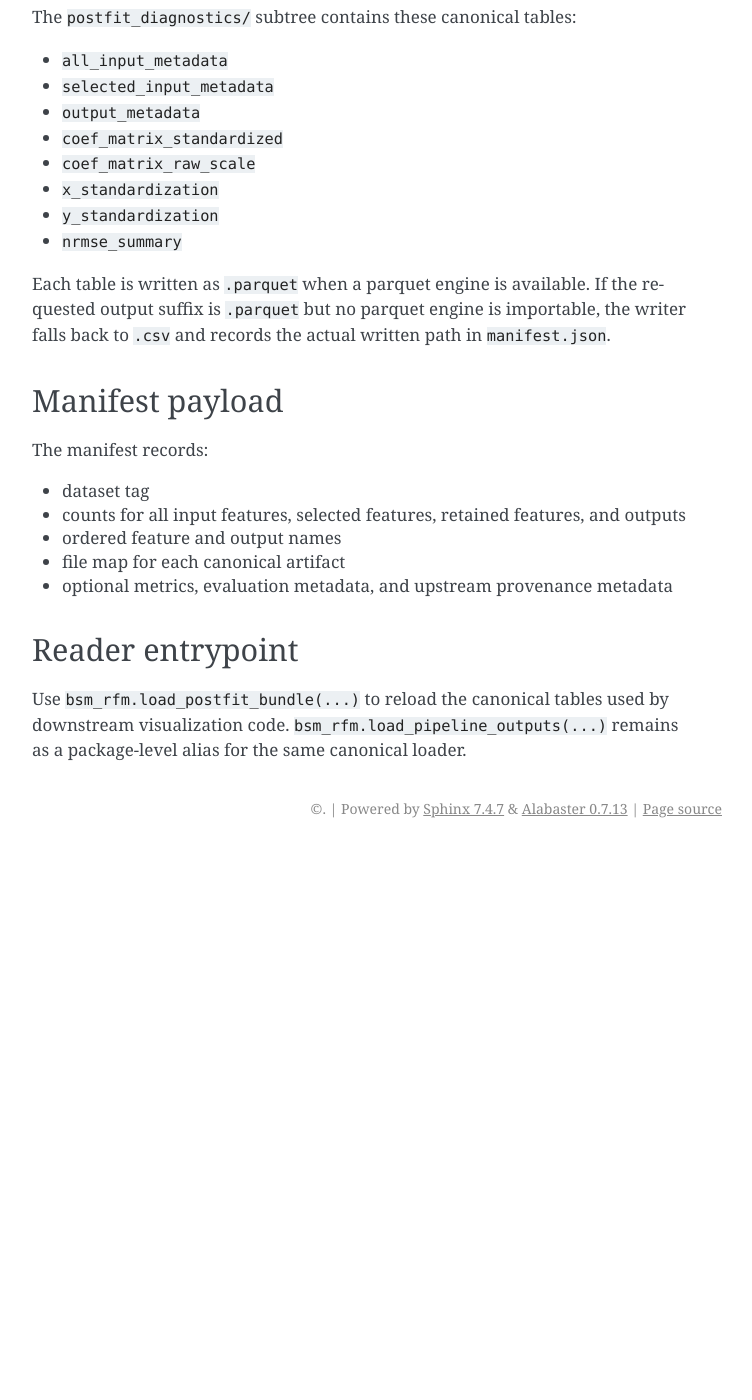
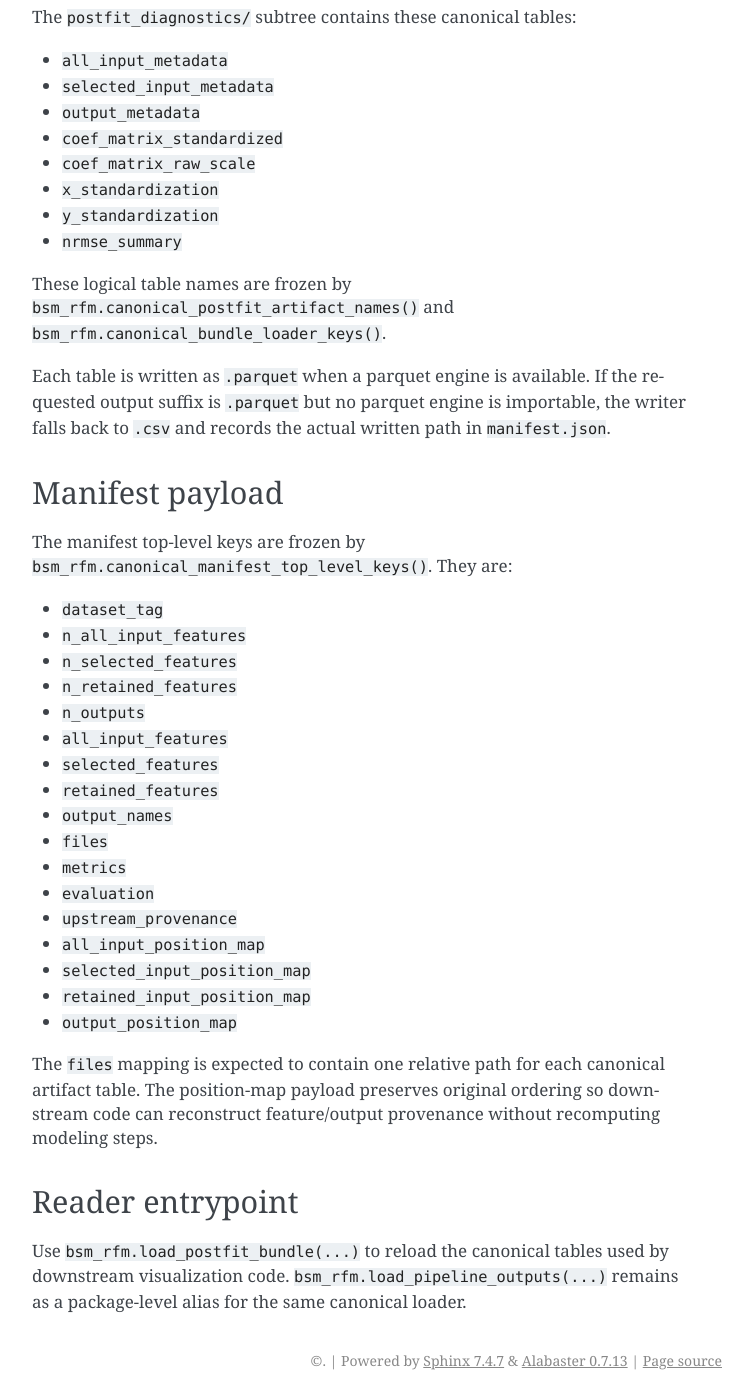
Before and after one commit to NatLabRockies/rfm-pipeline, a Sphinx documentation site: the page built from docs/export_bundle.md, in a window 1280 px wide and 1400 px high, scrolled down 510 px. Shown: the whole window, without its empty margins (388-1140 px from the left). Built offline with Sphinx 7.4.7, drawn with Linux system fonts in a browser that asks for light colours; before the commit the page ends 1358 px from its top, so only the background shows below that.

Commit message:
feat(api): expose canonical bundle-contract helper functions

```diff
--- a/docs/export_bundle.md
+++ b/docs/export_bundle.md
@@ -26,19 +26,39 @@ The `postfit_diagnostics/` subtree contains these canonical tables:
 - `y_standardization`
 - `nrmse_summary`
 
+These logical table names are frozen by `bsm_rfm.canonical_postfit_artifact_names()` and
+`bsm_rfm.canonical_bundle_loader_keys()`.
+
 Each table is written as `.parquet` when a parquet engine is available. If the requested
 output suffix is `.parquet` but no parquet engine is importable, the writer falls back to `.csv`
 and records the actual written path in `manifest.json`.
 
 ## Manifest payload
 
-The manifest records:
+The manifest top-level keys are frozen by `bsm_rfm.canonical_manifest_top_level_keys()`.
+They are:
 
-- dataset tag
-- counts for all input features, selected features, retained features, and outputs
-- ordered feature and output names
-- file map for each canonical artifact
-- optional metrics, evaluation metadata, and upstream provenance metadata
+- `dataset_tag`
+- `n_all_input_features`
+- `n_selected_features`
+- `n_retained_features`
+- `n_outputs`
+- `all_input_features`
+- `selected_features`
+- `retained_features`
+- `output_names`
+- `files`
+- `metrics`
+- `evaluation`
+- `upstream_provenance`
+- `all_input_position_map`
+- `selected_input_position_map`
+- `retained_input_position_map`
+- `output_position_map`
+
+The `files` mapping is expected to contain one relative path for each canonical artifact table.
+The position-map payload preserves original ordering so downstream code can reconstruct
+feature/output provenance without recomputing modeling steps.
 
 ## Reader entrypoint
 
```
Also changed, not shown: docs/MEMORY.md (+34 -0 lines), src/bsm_rfm/__init__.py (+11 -2 lines), 4 other files.
